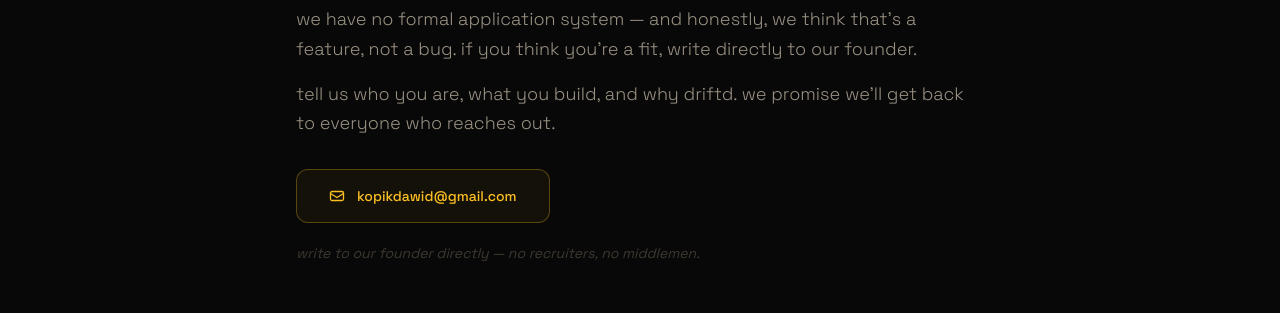
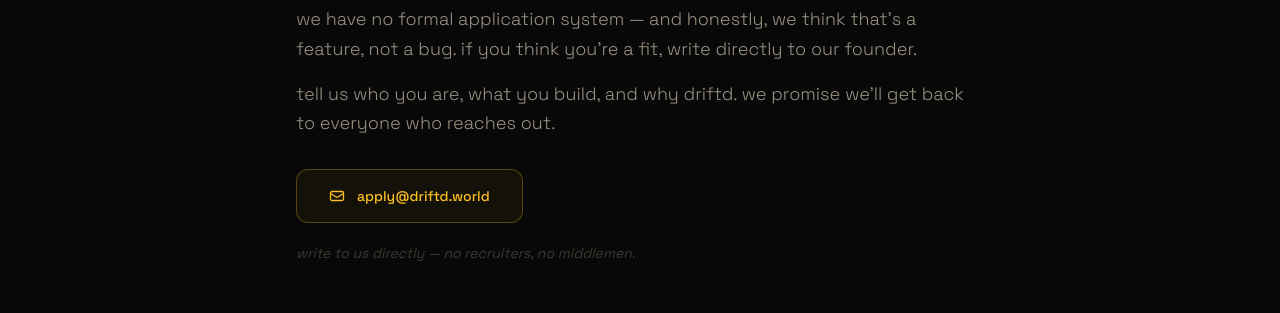
Before and after one commit to nexooka/driftd, a Next.js app: page /en/careers in a window 1280 px wide. Shown: the part 1687-2000 px from the top of the page. Built offline with nearby package versions, Linux system fonts and the light colour scheme.

Commit message:
careers: change apply email to apply@driftd.world
Co-Authored-By: Claude Sonnet 4.6 <noreply@anthropic.com>

```diff
--- a/src/app/[locale]/careers/page.tsx
+++ b/src/app/[locale]/careers/page.tsx
@@ -114,7 +114,7 @@ export default function CareersPage() {
               tell us who you are, what you build, and why driftd. we promise we'll get back to everyone who reaches out.
             </p>
             <a
-              href="mailto:kopikdawid@gmail.com"
+              href="mailto:apply@driftd.world"
               className="inline-flex items-center gap-3 px-8 py-4 rounded-xl border border-amber-400/30 text-amber-400 text-sm font-medium hover:bg-amber-400/[0.08] transition-all duration-200"
               style={{ background: 'rgba(251,191,36,0.05)' }}
             >
@@ -122,10 +122,10 @@ export default function CareersPage() {
                 <rect x="1.5" y="3.5" width="13" height="9" rx="1.5" stroke="currentColor" strokeWidth="1.3" />
                 <path d="M1.5 5.5l6.5 4 6.5-4" stroke="currentColor" strokeWidth="1.3" strokeLinecap="round" />
               </svg>
-              kopikdawid@gmail.com
+              apply@driftd.world
             </a>
             <p className="mt-5 text-warm-gray-500 text-sm italic">
-              write to our founder directly — no recruiters, no middlemen.
+              write to us directly — no recruiters, no middlemen.
             </p>
           </FadeIn>
 
```
